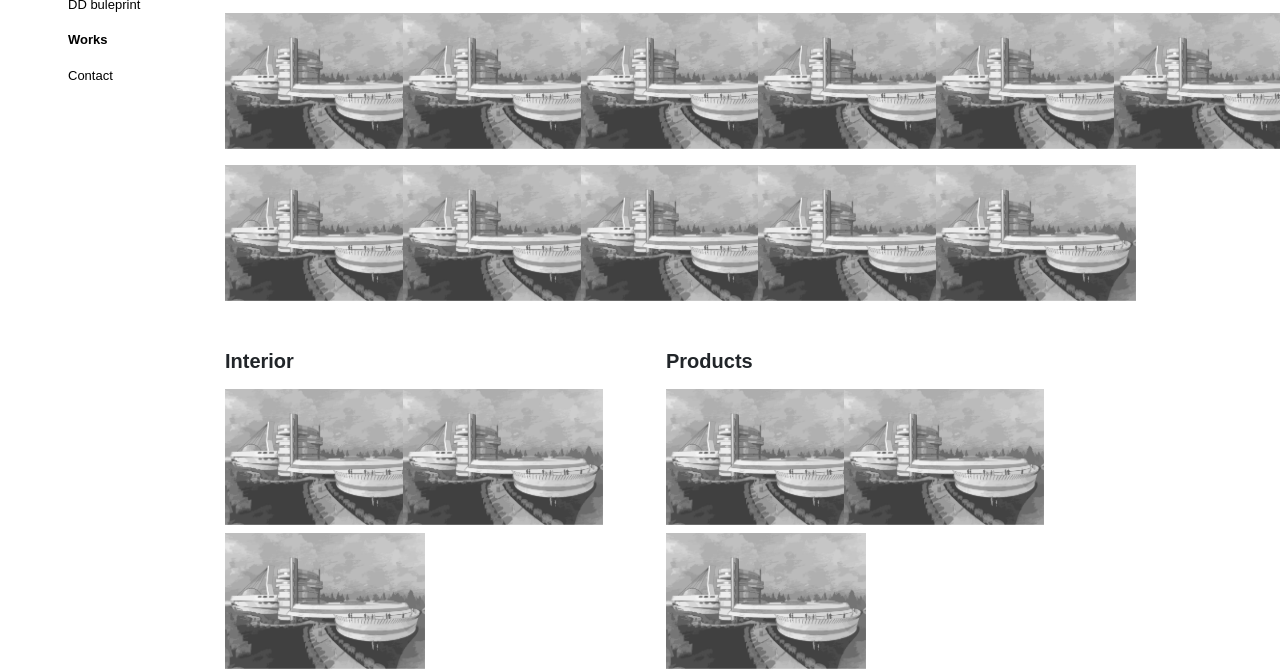
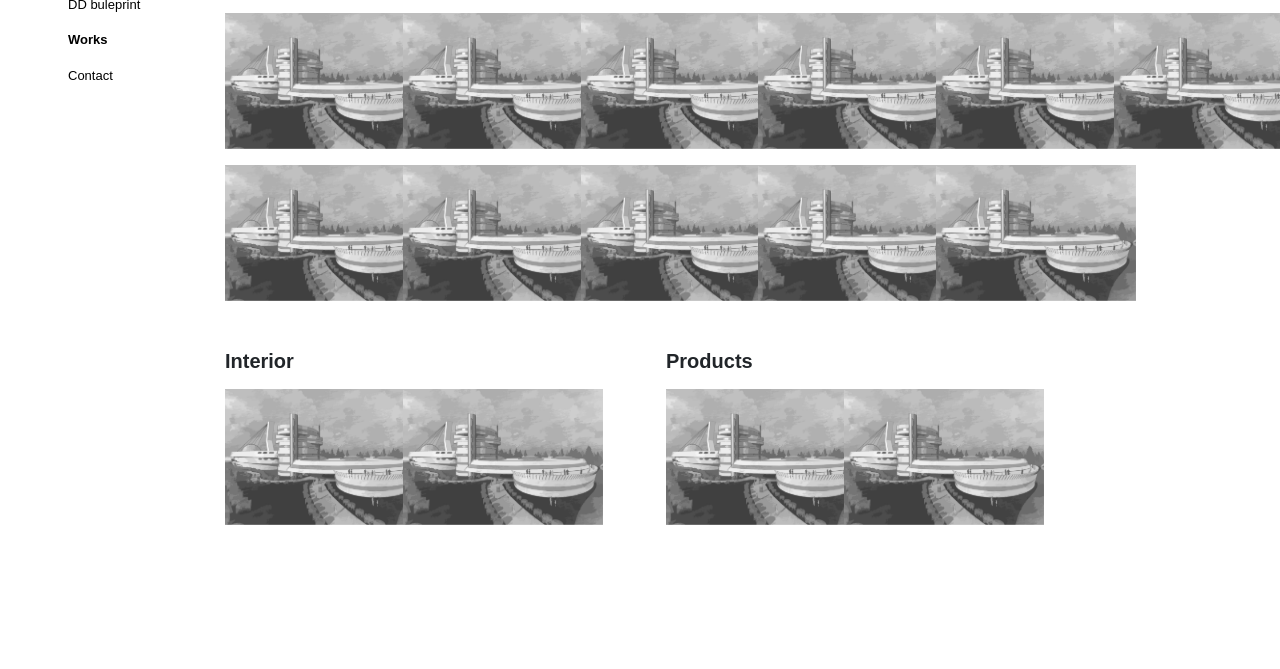
Before and after one commit to Anil-git8/mynewproject.com, a plain HTML site: page overview.html in a window 1280 px wide. Shown: the part 153-822 px from the top of the page. After the commit the page ends 800 px from the top, so only its background shows below. Drawn offline with nearby package versions, Linux system fonts and the light colour scheme; a web font is replaced by a local one.

Commit message:
Update overview.html

```diff
--- a/overview.html
+++ b/overview.html
@@ -170,9 +170,9 @@
         <div class="col-6 mt-2">
           <img src="images/img4.jpg" alt="">
         </div>
-        <div class="col-6 mt-2">
+       <!-- <div class="col-6 mt-2">
           <img src="images/img4.jpg" alt="">
-        </div>
+        </div>-->
       </div>
     </div>
 
@@ -186,9 +186,9 @@
         <div class="col-6">
           <img class="col-12" src="images/img4.jpg" alt="">
         </div>
-        <div class="col-6 mt-2">
+       <!-- <div class="col-6 mt-2">
           <img class="col-12" src="images/img4.jpg" alt="">
-        </div>
+        </div>-->
       </div>
     </div>
   </div>
```
